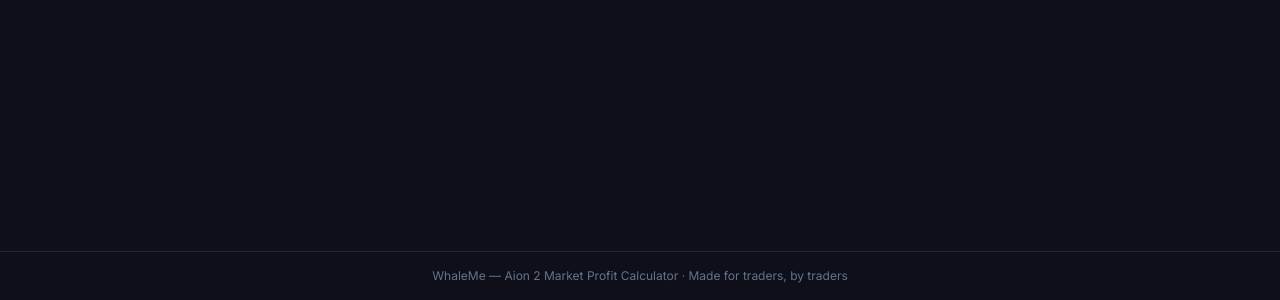
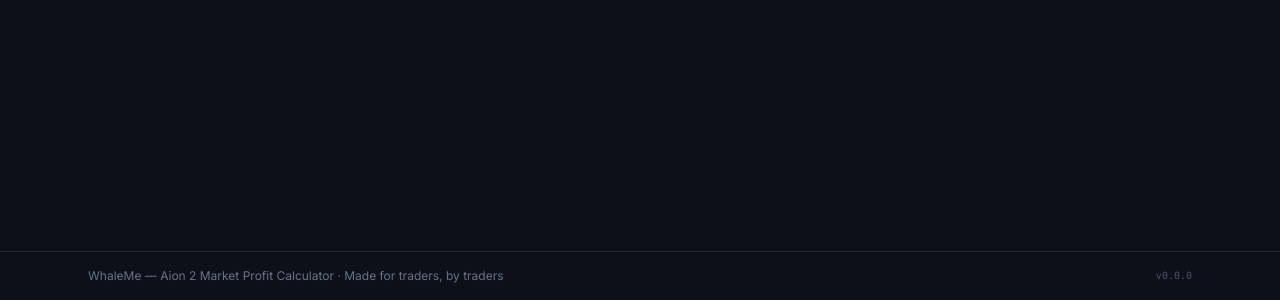
Before and after one commit to DelukDoabi/WhaleMe, a React (Vite) app: page / in a window 1280 px wide. Shown: the part 744-1044 px from the top of the page. Built offline with nearby package versions, Linux system fonts and the light colour scheme.

Commit message:
feat: show app version and commit SHA in footer
- Vite injects npm_package_version and VERCEL_GIT_COMMIT_SHA at build time
- Footer displays v1.0.0 + short commit hash (7 chars) on Vercel
- Shows 'dev' locally when no SHA is available

```diff
--- a/src/App.jsx
+++ b/src/App.jsx
@@ -57,8 +57,11 @@ export default function App() {
 
       {/* Footer */}
       <footer className="border-t border-slate-700/50 mt-12">
-        <div className="max-w-6xl mx-auto px-4 sm:px-6 py-4 text-center text-xs text-slate-500">
-          WhaleMe — {selectedGame.name} Market Profit Calculator · Made for traders, by traders
+        <div className="max-w-6xl mx-auto px-4 sm:px-6 py-4 flex items-center justify-between text-xs text-slate-500">
+          <span>WhaleMe — {selectedGame.name} Market Profit Calculator · Made for traders, by traders</span>
+          <span className="font-mono text-[10px] text-slate-600">
+            v{__APP_VERSION__}{__COMMIT_SHA__ !== 'dev' ? ` · ${__COMMIT_SHA__.slice(0, 7)}` : ''}
+          </span>
         </div>
       </footer>
     </div>
--- a/vite.config.js
+++ b/vite.config.js
@@ -3,4 +3,8 @@ import react from '@vitejs/plugin-react'
 
 export default defineConfig({
   plugins: [react()],
+  define: {
+    __APP_VERSION__: JSON.stringify(process.env.npm_package_version || '0.0.0'),
+    __COMMIT_SHA__: JSON.stringify(process.env.VERCEL_GIT_COMMIT_SHA || 'dev'),
+  },
 })
```
